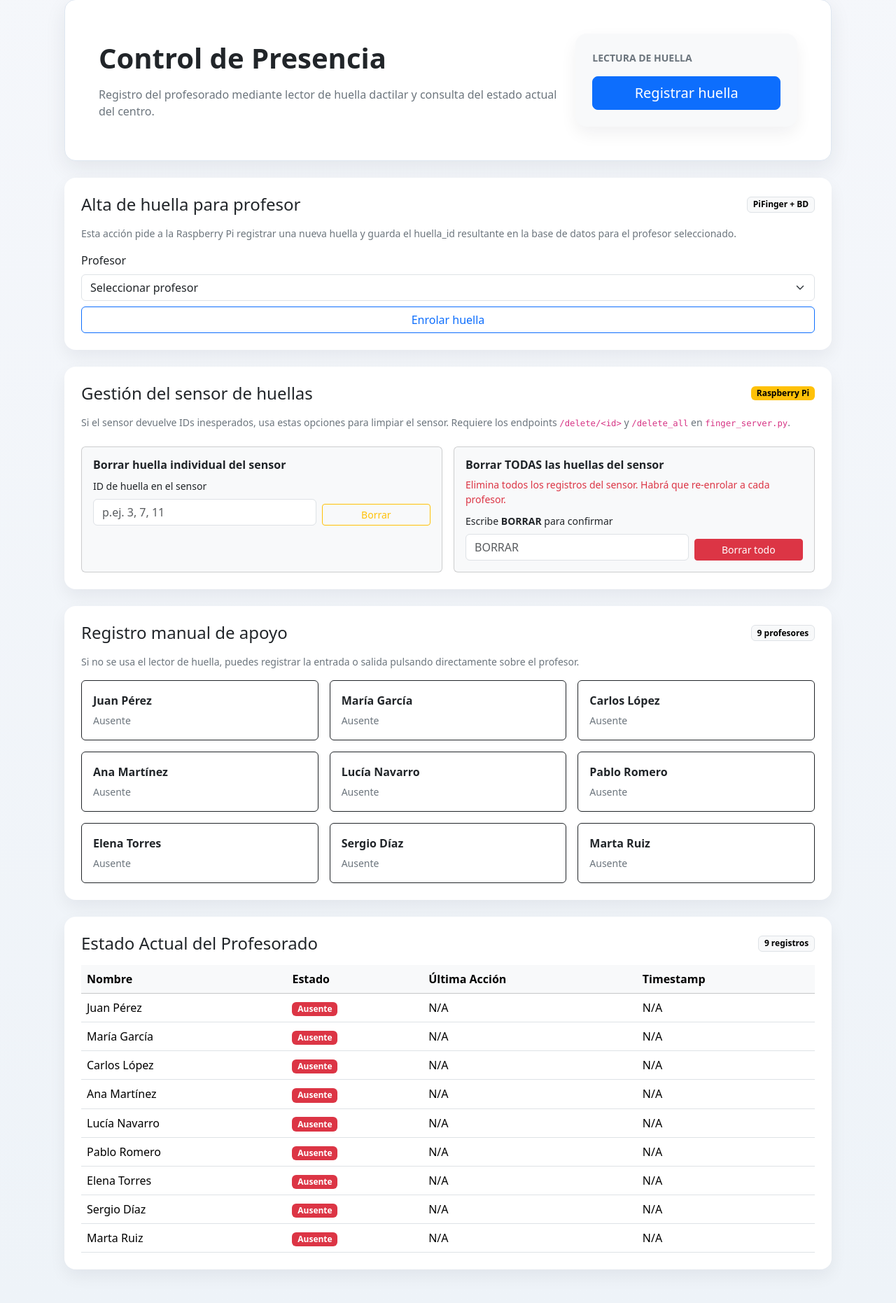
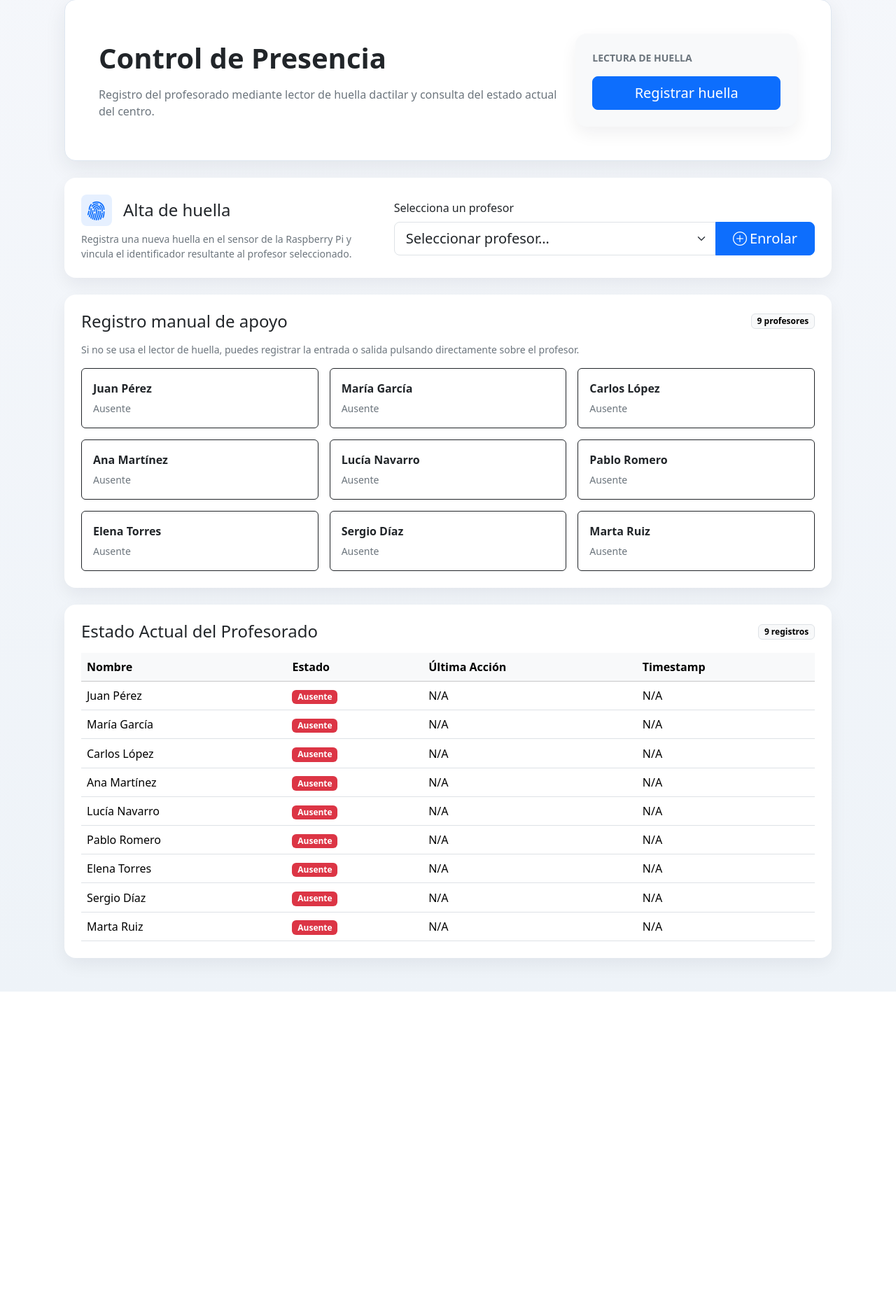
Before and after one commit to CliffHenning/Proyecto_Guardias, a Flask app: page /presencia in a window 1280 px wide. Shown: the part 106-1968 px from the top of the page at 70% size. After the commit the page ends 1523 px from the top, so only its background shows below. Run offline with Flask 3, Linux system fonts and the light colour scheme; data comes from the database, SQL or seed files in the repository; both versions use the stored data as it was after the commit.

Commit message:
Se ha añadido un modo dbug y arreglado el diseño de presencia.html

```diff
--- a/app.py
+++ b/app.py
@@ -5,7 +5,7 @@ from urllib.parse import urlparse
 
 from flask import Flask, render_template, redirect, request, url_for, flash
 
-from config import describir_hora, describir_horas
+from config import describir_hora, describir_horas, DEBUG_UI
 from modules.db.db_manager import DBManager
 from modules.guardias.motor import MotorGuardias
 from modules.presencia.registro import registrar_presencia, obtener_estado_actual, identificar_profesor
@@ -267,7 +267,7 @@ def vista_presencia():
         for profesor_id, info in estado.items()
     ]
     profesores.sort(key=lambda p: p["nombre"].casefold())
-    return render_template("presencia.html", estado=estado, profesores=profesores)
+    return render_template("presencia.html", estado=estado, profesores=profesores, debug=DEBUG_UI)
 
 @app.route("/presencia/registrar", methods=["POST"])
 def registrar():
--- a/config.py
+++ b/config.py
@@ -1,3 +1,5 @@
+DEBUG_UI = 0  # 1 = mostrar herramientas de depuración, 0 = ocultarlas
+
 TRAMOS_HORARIOS = {
 	1: "8:45-9:45",
 	2: "9:35-10:25",
--- a/templates/presencia.html
+++ b/templates/presencia.html
@@ -5,6 +5,7 @@
     <meta name="viewport" content="width=device-width, initial-scale=1">
     <title>Presencia</title>
     <link href="https://cdn.jsdelivr.net/npm/bootstrap@5.3.3/dist/css/bootstrap.min.css" rel="stylesheet" integrity="sha384-QWTKZyjpPEjISv5WaRU9OFeRpok6YctnYmDr5pNlyT2bRjXh0JMhjY6hW+ALEwIH" crossorigin="anonymous">
+    <link rel="stylesheet" href="https://cdn.jsdelivr.net/npm/bootstrap-icons@1.11.3/font/bootstrap-icons.min.css">
     <style>
         body {
             background: linear-gradient(180deg, #f5f7fb 0%, #eef3f8 100%);
@@ -69,33 +70,43 @@
 
         <section class="card stat-card mb-4">
             <div class="card-body p-4">
-                <div class="d-flex justify-content-between align-items-center mb-3 flex-wrap gap-2">
-                    <h2 class="h4 mb-0">Alta de huella para profesor</h2>
-                    <span class="badge text-bg-light border">PiFinger + BD</span>
-                </div>
-                <p class="text-secondary small mb-3">Esta acción pide a la Raspberry Pi registrar una nueva huella y guarda el huella_id resultante en la base de datos para el profesor seleccionado.</p>
-                <div class="row g-3">
-                    <div class="col-lg">
-                        <form id="form-enrolar-huella" action="{{ url_for('enrolar_huella_profesor') }}" method="post" class="row g-2 align-items-end">
+                <div class="row g-4 align-items-center">
+                    <div class="col-lg-5">
+                        <div class="d-flex align-items-center gap-3 mb-2">
+                            <div class="rounded-3 p-2 bg-primary bg-opacity-10 text-primary lh-1" style="font-size:1.75rem">
+                                <i class="bi bi-fingerprint"></i>
+                            </div>
+                            <h2 class="h4 mb-0">Alta de huella</h2>
+                        </div>
+                        <p class="text-secondary small mb-0 mt-2">
+                            Registra una nueva huella en el sensor de la Raspberry Pi y vincula el identificador resultante al profesor seleccionado.
+                        </p>
+                    </div>
+                    <div class="col-lg-7">
+                        <form id="form-enrolar-huella" action="{{ url_for('enrolar_huella_profesor') }}" method="post">
                             <input type="hidden" name="next" value="{{ request.path }}">
-                            <div class="col-12">
-                                <label for="profesor_id" class="form-label">Profesor</label>
+                            <label for="profesor_id" class="form-label fw-medium">Selecciona un profesor</label>
+                            <div class="input-group input-group-lg">
                                 <select id="profesor_id" name="profesor_id" class="form-select" required>
-                                    <option value="" selected disabled>Seleccionar profesor</option>
+                                    <option value="" selected disabled>Seleccionar profesor…</option>
                                     {% for profesor in profesores %}
                                     <option value="{{ profesor.id }}">{{ profesor.nombre }}</option>
                                     {% endfor %}
                                 </select>
+                                <button id="btn-enrolar-huella" class="btn btn-primary px-4" type="submit" {% if not profesores %}disabled{% endif %}>
+                                    <i class="bi bi-plus-circle me-1"></i>Enrolar
+                                </button>
                             </div>
-                            <div class="col-12 d-grid">
-                                <button id="btn-enrolar-huella" class="btn btn-outline-primary" type="submit" {% if not profesores %}disabled{% endif %}>Enrolar huella</button>
-                            </div>
+                            {% if not profesores %}
+                            <p class="form-text text-danger mt-1"><i class="bi bi-exclamation-circle me-1"></i>No hay profesores disponibles.</p>
+                            {% endif %}
                         </form>
                     </div>
                 </div>
             </div>
         </section>
 
+        {% if debug == 1 %}
         <section class="card stat-card mb-4 border-warning">
             <div class="card-body p-4">
                 <div class="d-flex justify-content-between align-items-center mb-3 flex-wrap gap-2">
@@ -142,6 +153,7 @@
                 </div>
             </div>
         </section>
+        {% endif %}
 
         <section class="card stat-card mb-4">
             <div class="card-body p-4">
```
Also changed, not shown: ies.db.
